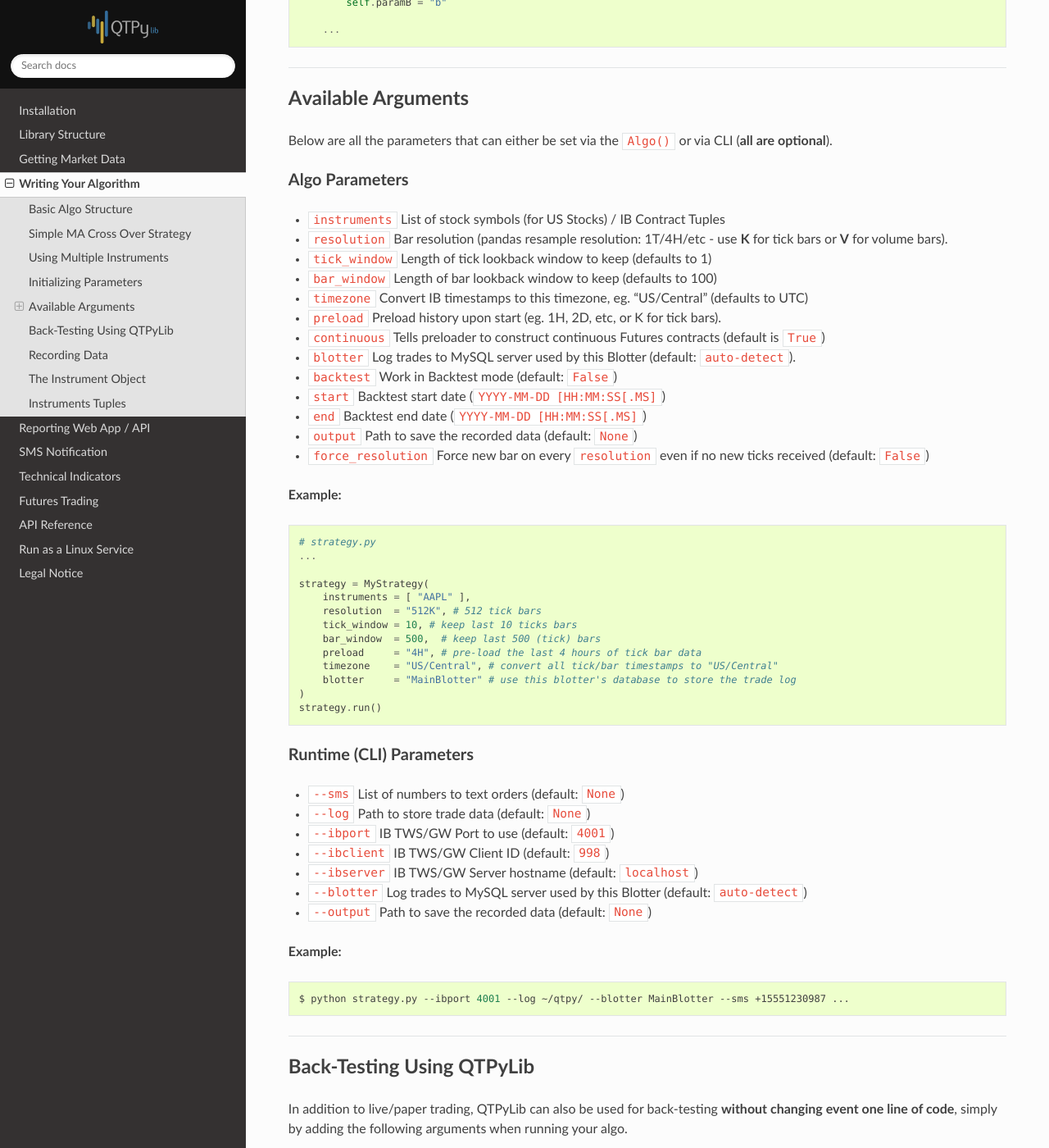
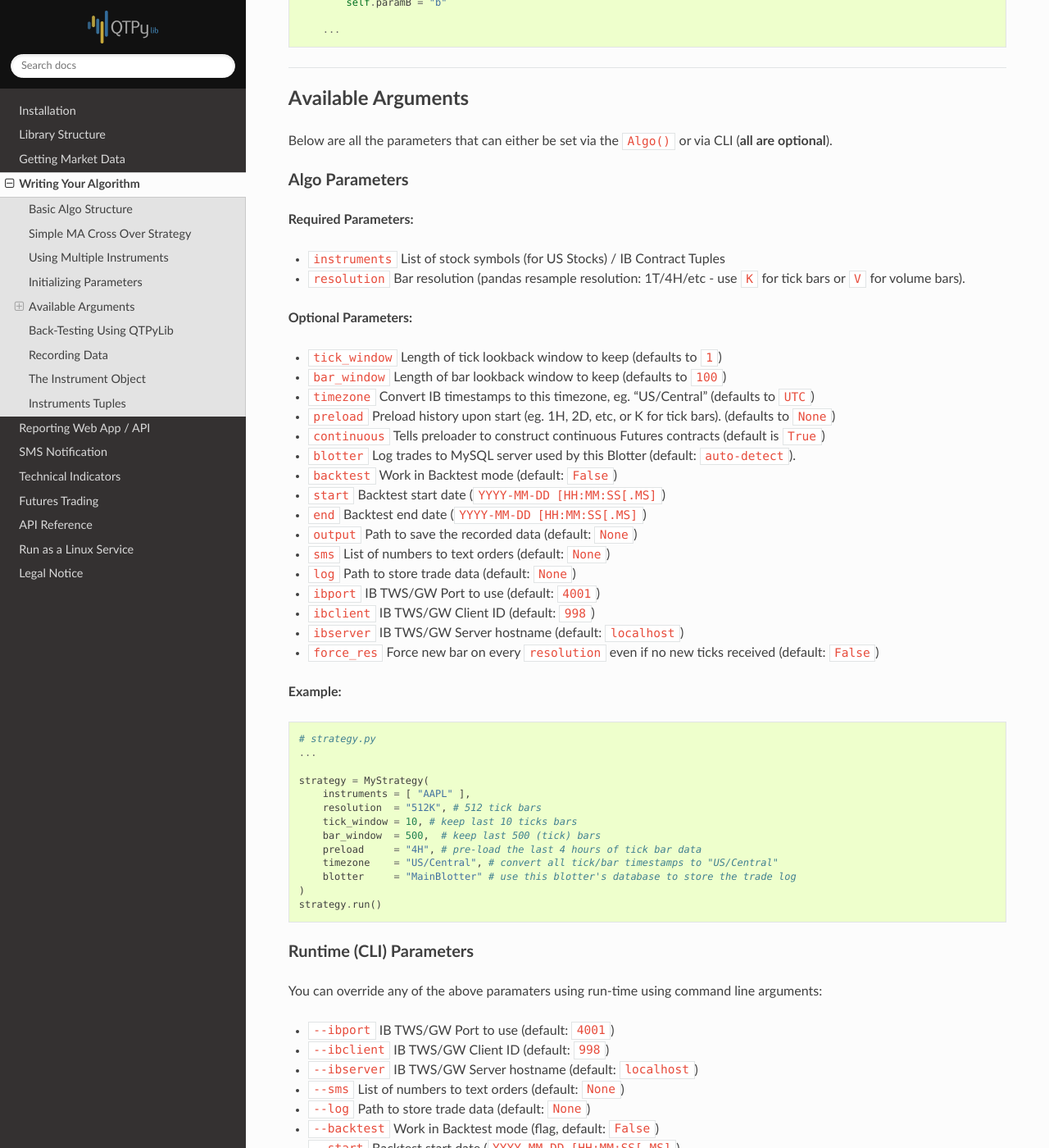
Before and after one commit to ranaroussi/qtpylib, a Sphinx documentation site: the page built from docs/source/algo.rst, in a window 1280 px wide and 1400 px high, scrolled down 4053 px. Shown: the whole window at 82% size. Built offline with Sphinx 7.4.7 and the Read the Docs theme 2.0.0, drawn with Linux system fonts in a browser that asks for light colours; some of the changed text lies outside the part shown.

```diff
--- a/README.rst
+++ b/README.rst
@@ -254,7 +254,7 @@ Requirements
 * `Requests <https://github.com/kennethreitz/requests>`_ (tested to with with >=2.10.0)
 * `Beautiful Soup <https://pypi.python.org/pypi/beautifulsoup4>`_ (tested to work with >=4.3.2)
 * `IbPy2 <https://github.com/blampe/IbPy>`_ (tested to work with >=0.8.0)
-* `ezIBpy <https://github.com/ranaroussi/ezibpy>`_ (IbPy wrapper, tested to with with >=1.12.32)
+* `ezIBpy <https://github.com/ranaroussi/ezibpy>`_ (IbPy wrapper, tested to with with >=1.12.36)
 * Latest Interactive Brokers’ `TWS <https://www.interactivebrokers.com/en/index.php?f=15875>`_ or `IB Gateway <https://www.interactivebrokers.com/en/index.php?f=16457>`_ installed and running on the machine
 * `MySQL Server <https://www.mysql.com/>`_ installed and running with a database for QTPyLib
 
--- a/docs/source/algo.rst
+++ b/docs/source/algo.rst
@@ -252,19 +252,29 @@ or via CLI (**all are optional**).
 Algo Parameters
 ~~~~~~~~~~~~~~~
 
+**Required Parameters:**
+
 - ``instruments`` List of stock symbols (for US Stocks) / IB Contract Tuples
-- ``resolution`` Bar resolution (pandas resample resolution: 1T/4H/etc - use **K** for tick bars or **V** for volume bars).
-- ``tick_window`` Length of tick lookback window to keep (defaults to 1)
-- ``bar_window`` Length of bar lookback window to keep (defaults to 100)
-- ``timezone`` Convert IB timestamps to this timezone, eg. "US/Central" (defaults to UTC)
-- ``preload`` Preload history upon start (eg. 1H, 2D, etc, or K for tick bars).
+- ``resolution`` Bar resolution (pandas resample resolution: 1T/4H/etc - use ``K`` for tick bars or ``V`` for volume bars).
+
+**Optional Parameters:**
+
+- ``tick_window`` Length of tick lookback window to keep (defaults to ``1``)
+- ``bar_window`` Length of bar lookback window to keep (defaults to ``100``)
+- ``timezone`` Convert IB timestamps to this timezone, eg. "US/Central" (defaults to ``UTC``)
+- ``preload`` Preload history upon start (eg. 1H, 2D, etc, or K for tick bars). (defaults to ``None``)
 - ``continuous`` Tells preloader to construct continuous Futures contracts (default is ``True``)
 - ``blotter`` Log trades to MySQL server used by this Blotter (default: ``auto-detect``).
 - ``backtest`` Work in Backtest mode (default: ``False``)
 - ``start`` Backtest start date (``YYYY-MM-DD [HH:MM:SS[.MS]``)
 - ``end`` Backtest end date (``YYYY-MM-DD [HH:MM:SS[.MS]``)
 - ``output`` Path to save the recorded data (default: ``None``)
-- ``force_resolution`` Force new bar on every ``resolution`` even if no new ticks received (default: ``False``)
+- ``sms`` List of numbers to text orders (default: ``None``)
+- ``log`` Path to store trade data (default: ``None``)
+- ``ibport`` IB TWS/GW Port to use (default: ``4001``)
+- ``ibclient`` IB TWS/GW Client ID (default: ``998``)
+- ``ibserver`` IB TWS/GW Server hostname (default: ``localhost``)
+- ``force_res`` Force new bar on every ``resolution`` even if no new ticks received (default: ``False``)
 
 **Example:**
 
@@ -289,13 +299,20 @@ Algo Parameters
 Runtime (CLI) Parameters
 ~~~~~~~~~~~~~~~~~~~~~~~~
 
-- ``--sms`` List of numbers to text orders (default: ``None``)
-- ``--log`` Path to store trade data (default: ``None``)
+You can override any of the above paramaters using run-time using command line arguments:
+
 - ``--ibport`` IB TWS/GW Port to use (default: ``4001``)
 - ``--ibclient`` IB TWS/GW Client ID (default: ``998``)
 - ``--ibserver`` IB TWS/GW Server hostname (default: ``localhost``)
+- ``--sms`` List of numbers to text orders (default: ``None``)
+- ``--log`` Path to store trade data (default: ``None``)
+- ``--backtest`` Work in Backtest mode (flag, default: ``False``)
+- ``--start`` Backtest start date (``YYYY-MM-DD [HH:MM:SS[.MS]``)
+- ``--end`` Backtest end date (``YYYY-MM-DD [HH:MM:SS[.MS]``)
+- ``--output`` Path to save the recorded data (default: ``None``)
 - ``--blotter`` Log trades to MySQL server used by this Blotter (default: ``auto-detect``)
-- ``--output`` Path to save the recorded data (default: ``None``)
+- ``--continuous`` Construct continuous Futures contracts (flag, default: ``True``)
+- ``--force_res`` Force new bar on every ``resolution`` (flag, default: ``False``)
 
 **Example:**
 
--- a/docs/source/api.rst
+++ b/docs/source/api.rst
@@ -13,8 +13,8 @@ API Reference
 
 -----
 
-.. include:: ./api_reports.rst
+.. include:: ./api_broker.rst
 
 -----
 
-.. include:: ./api_broker.rst
+.. include:: ./api_reports.rst
--- a/docs/source/blotter.rst
+++ b/docs/source/blotter.rst
@@ -115,7 +115,8 @@ or via CLI:
 - ``--ibport`` TWS/IBGW Port to use (default: ``4001``)
 - ``--ibclient`` TWS/IBGW Client ID (default: ``999``)
 - ``--ibserver`` IB TWS/GW Server hostname (default: ``localhost``)
-- ``--zmqport`` ØMQ Port to use (default: ``12345``)
+- ``--zmqport`` ZeroMQ Port to use (default: ``12345``)
+- ``--zmqtopic`` ZeroMQ string to use (default: ``_qtpylib_BLOTTERNAME_``)
 - ``--dbhost`` MySQL server hostname (default: ``localhost``)
 - ``--dbport`` MySQL server port (default: ``3306``)
 - ``--dbname`` MySQL server database (default: ``qtpy``)
--- a/docs/source/install.rst
+++ b/docs/source/install.rst
@@ -57,7 +57,7 @@ Requirements
 * `Requests <https://github.com/kennethreitz/requests>`_ (tested to with with >=2.10.0)
 * `Beautiful Soup <https://pypi.python.org/pypi/beautifulsoup4>`_ (tested to work with >=4.3.2)
 * `IbPy2 <https://github.com/blampe/IbPy>`_ (tested to work with >=0.8.0)
-* `ezIBpy <https://github.com/ranaroussi/ezibpy>`_ (IbPy wrapper, tested to with with >=1.12.32)
+* `ezIBpy <https://github.com/ranaroussi/ezibpy>`_ (IbPy wrapper, tested to with with >=1.12.36)
 * Latest Interactive Brokers’ `TWS <https://www.interactivebrokers.com/en/index.php?f=15875>`_ or `IB Gateway <https://www.interactivebrokers.com/en/index.php?f=16457>`_ installed and running on the machine
 * `MySQL Server <https://www.mysql.com/>`_  installed and running with a database for QTPyLib
 
```
Also changed, not shown: CHANGELOG.rst (+14 -0 lines), 2 other files.
